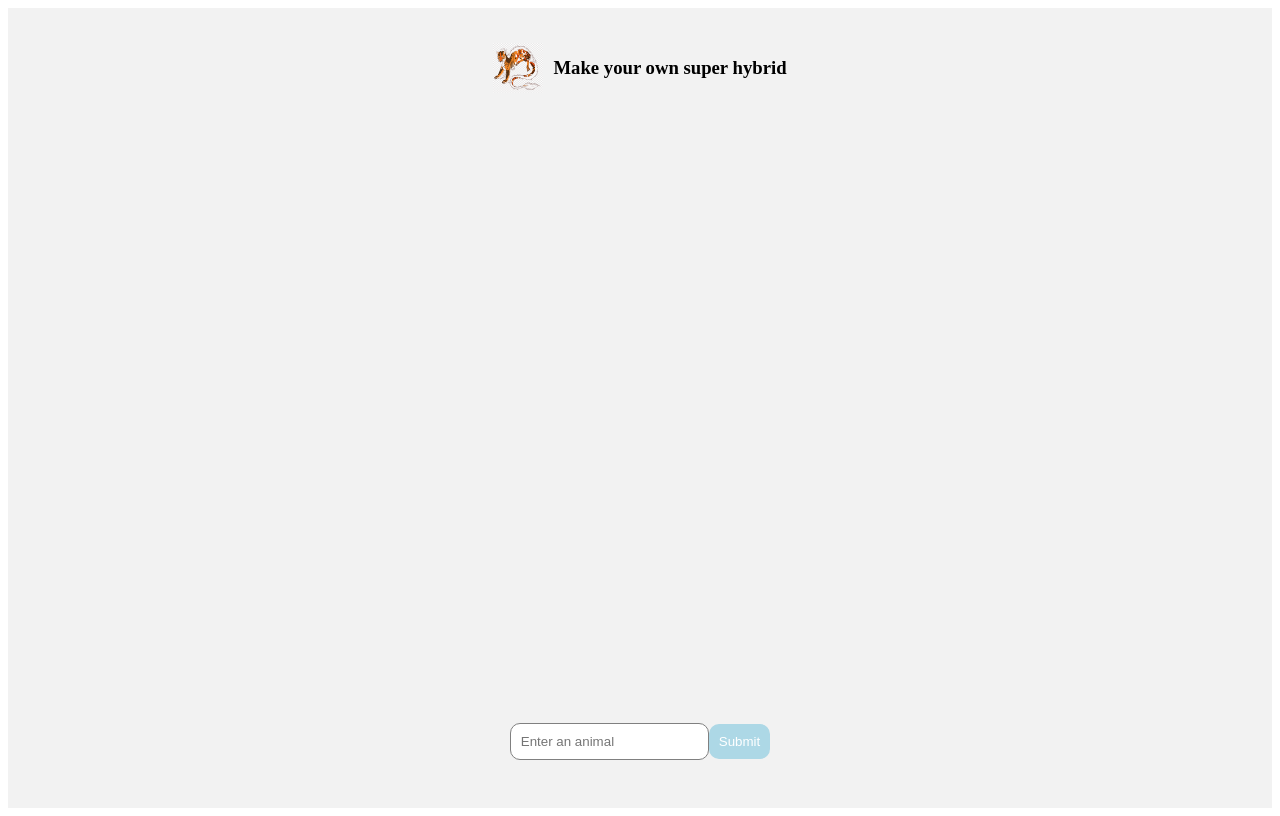
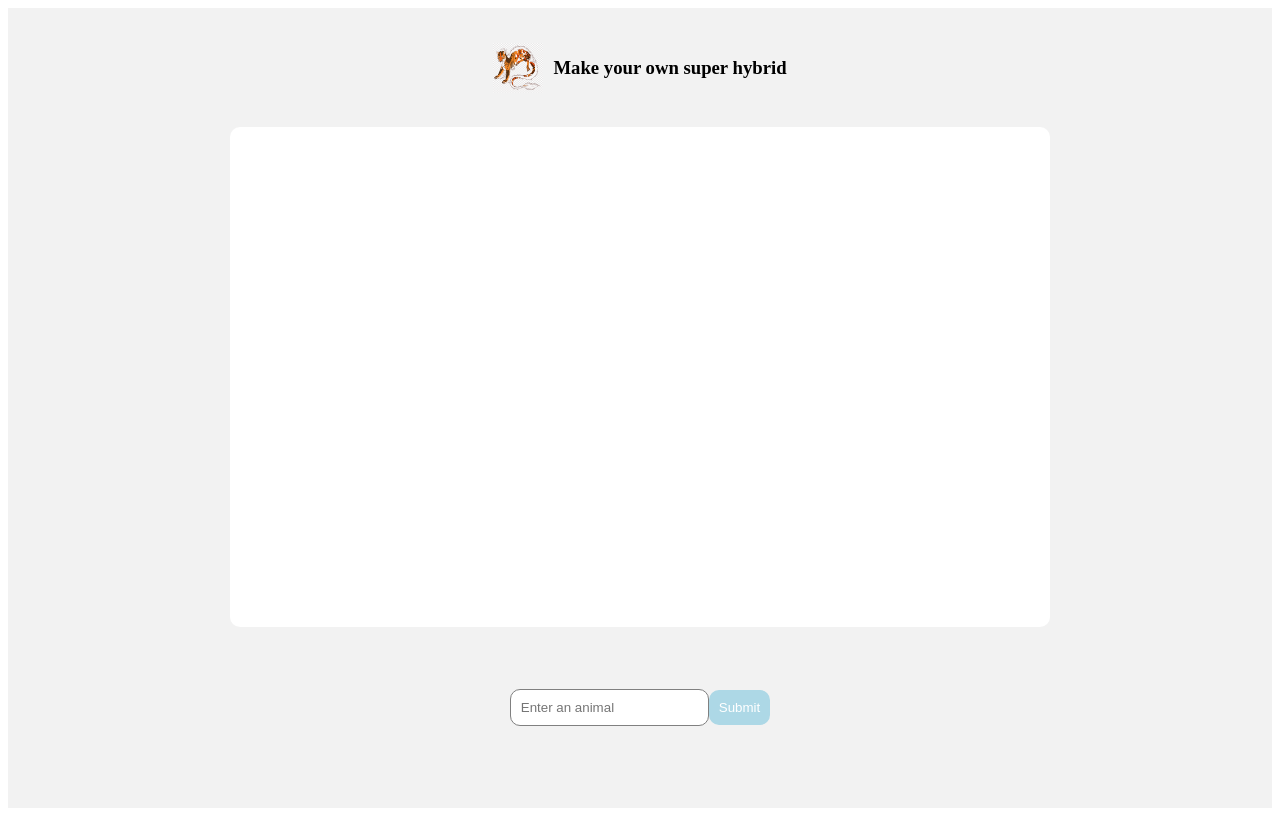
Before and after one commit to Ollstar/hybridnamegenerator, a Next.js app: page / in a window 1280 px wide. Built offline with nearby package versions, Linux system fonts and the light colour scheme.

Commit message:
Made the message views on left and right

```diff
--- a/pages/index.js
+++ b/pages/index.js
@@ -38,7 +38,7 @@ export default function Home() {
   }
 
   return (
-    <div className={styles.container} style={{ height: "100vh" }}>
+    <div className={styles.container} style={{ height: "100vh", maxHeight: "100vh" }}>
       <Head>
         <title>Hybrid Superhero Maker</title>
         <link rel="icon" href="/hybrid.png" />
@@ -47,11 +47,11 @@ export default function Home() {
         <img src="/hybrid.png" className={styles.icon} />
         <h3>Make your own super hybrid</h3>
       </div>
-      <div className={styles.scrollableContainer} style={{ height: "80vh" }} ref={scrollableContainerRef}>
+      <div className={styles.scrollableContainer} style={{ height: "60vh", width: "100vh", maxHeight: "70vh" }} ref={scrollableContainerRef}>
         {hybrids.map((hybrid, index) => (
-          <div key={index} className={styles.hybridContainer} style={{ display: "flex", justifyContent: "space-between" }}>
-            <div className={styles.animal} style={{ textAlign: "left" }}>{hybrid.animal}</div>
-            <div className={styles.hybrid} style={{ textAlign: "right" }}>{hybrid.hybrid}</div>
+          <div key={index}>
+            <div className={styles.animal} style={{padding: "10px", float: "left" }}>{hybrid.animal}</div>
+            <div className={styles.hybrid} style={{padding: "10px", float: "right" }}>{hybrid.hybrid}</div>
           </div>
         ))}
       </div>
@@ -64,6 +64,8 @@ export default function Home() {
             placeholder="Enter an animal"
             value={animalInput}
             onChange={(e) => setAnimalInput(e.target.value)}
+            onKeyDown={(e) => e.key === 'Enter' ? onSubmit(e) : null}
+
             className={styles.input}
           />
           <input type="submit" value="Submit" className={styles.submit} />
--- a/pages/index.module.css
+++ b/pages/index.module.css
@@ -22,14 +22,15 @@
 .scrollableContainer {
   display: flex;
   flex-direction: column;
-  align-items: center;
+  align-items: left;
   overflow-y: scroll;
   padding: 10px;
+  background-color: white;
+  border-radius: 10px;
+
 }
 
 .hybridContainer {
-  display: flex;
-  justify-content: space-between;
   width: 60%;
   border-radius: 10px;
   margin-bottom: 10px;
@@ -41,6 +42,7 @@
   background-color: lightblue;
   border-radius: 10px;
   padding: 10px;
+  margin: auto;
   width: 60%;
 
 }
```
